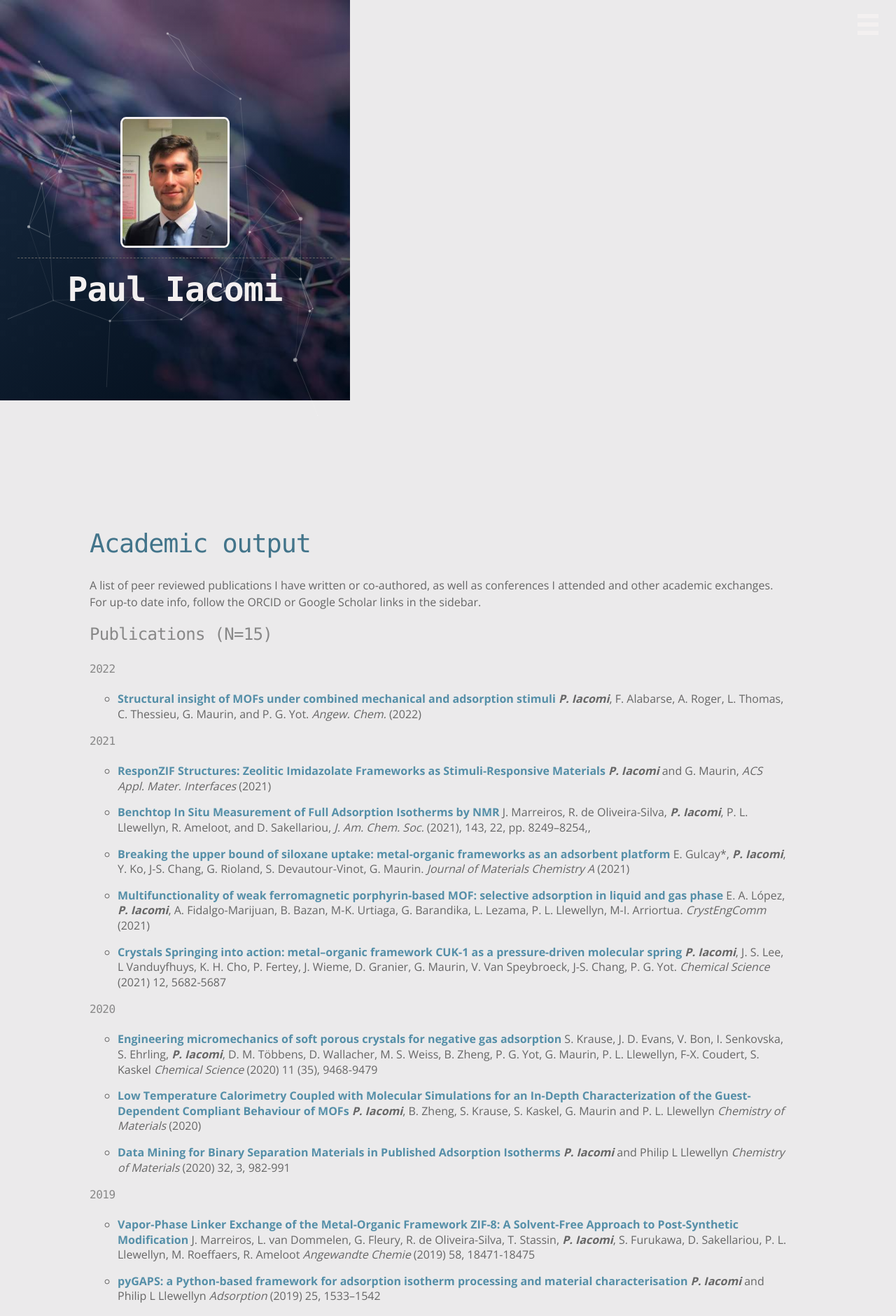
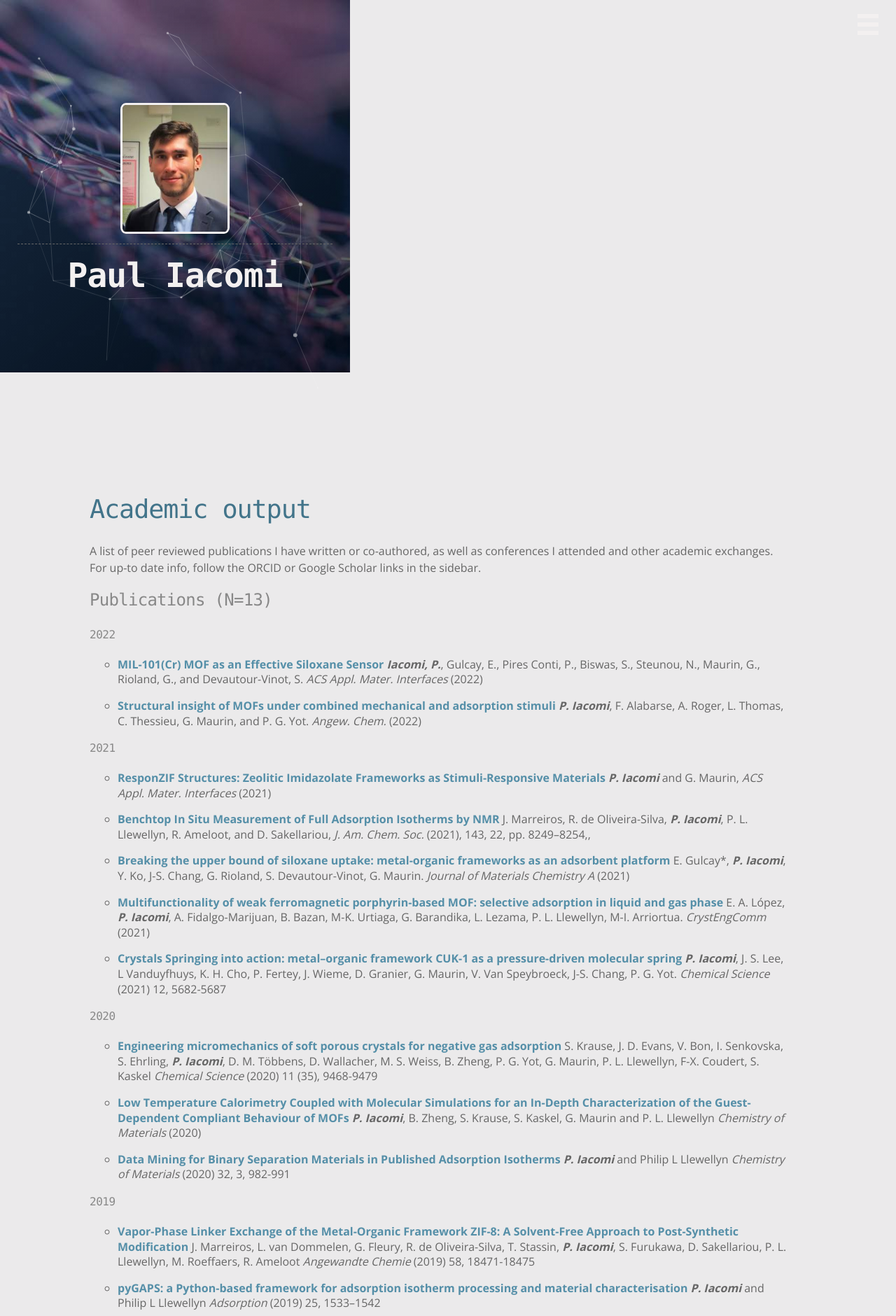
Before and after one commit to pauliacomi/pauliacomi.github.com, a Jekyll site: the page built from _pages/academic.md, in a window 1280 px wide. Shown: the top 1880 px of the page at 70% size. Built offline with Jekyll 4.4.1, drawn with Linux system fonts in a browser that asks for light colours.

Commit message:
latest paper

```diff
--- a/_pages/academic.md
+++ b/_pages/academic.md
@@ -10,9 +10,13 @@
 conferences I attended and other academic exchanges. For up-to date info, follow
 the ORCID or Google Scholar links in the sidebar.
 
-### Publications (N=15)
+### Publications (N=13)
 
 #### 2022
+
+* [**MIL-101(Cr) MOF as an Effective Siloxane Sensor**](https://doi.org/10.1021/acsami.2c02607)
+_**Iacomi, P.**_, Gulcay, E., Pires Conti, P., Biswas, S., Steunou, N., Maurin,
+G., Rioland, G., and Devautour-Vinot, S. _ACS Appl. Mater. Interfaces_ (2022)
 
 * [**Structural insight of MOFs under combined mechanical and adsorption stimuli**](https://doi.org/10.1002/anie.202201924)
 _**P. Iacomi**_, F. Alabarse, A. Roger, L. Thomas, C. Thessieu, G. Maurin, and P. G. Yot. _Angew. Chem._ (2022)
```
